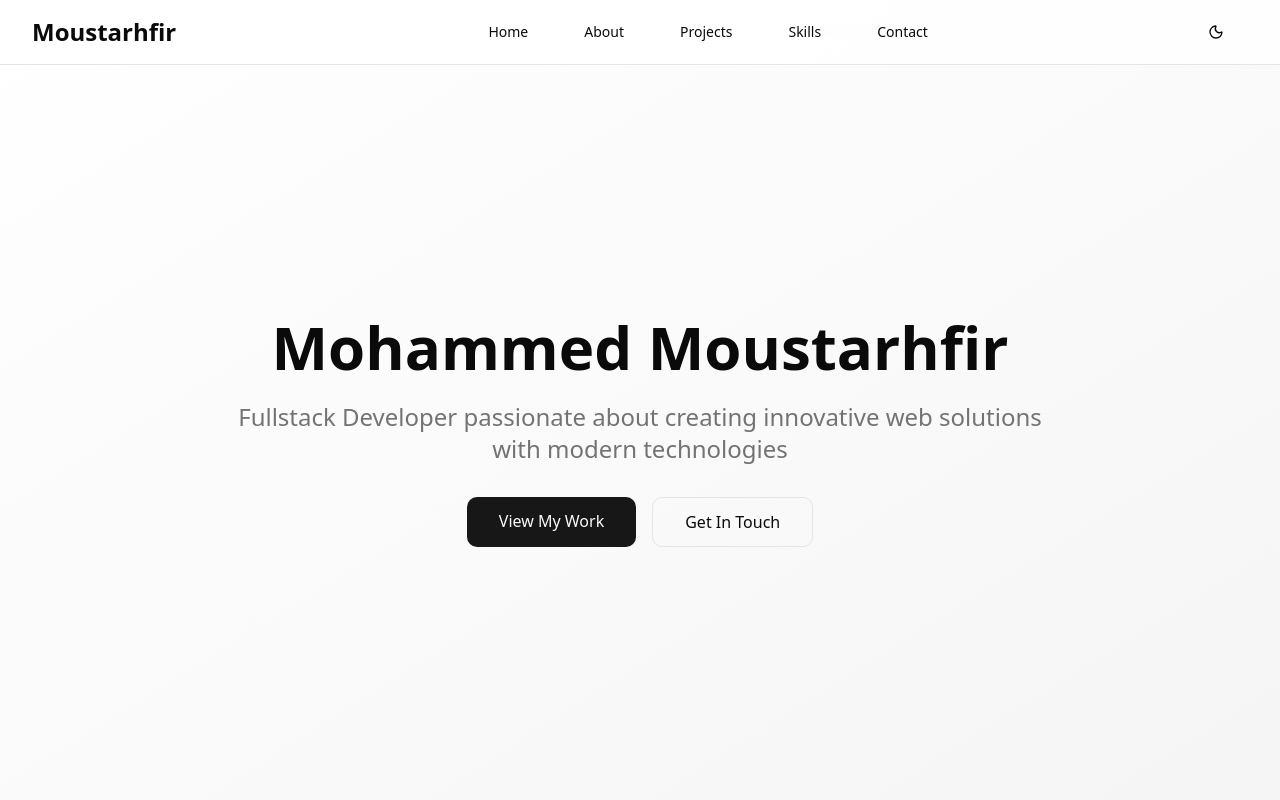
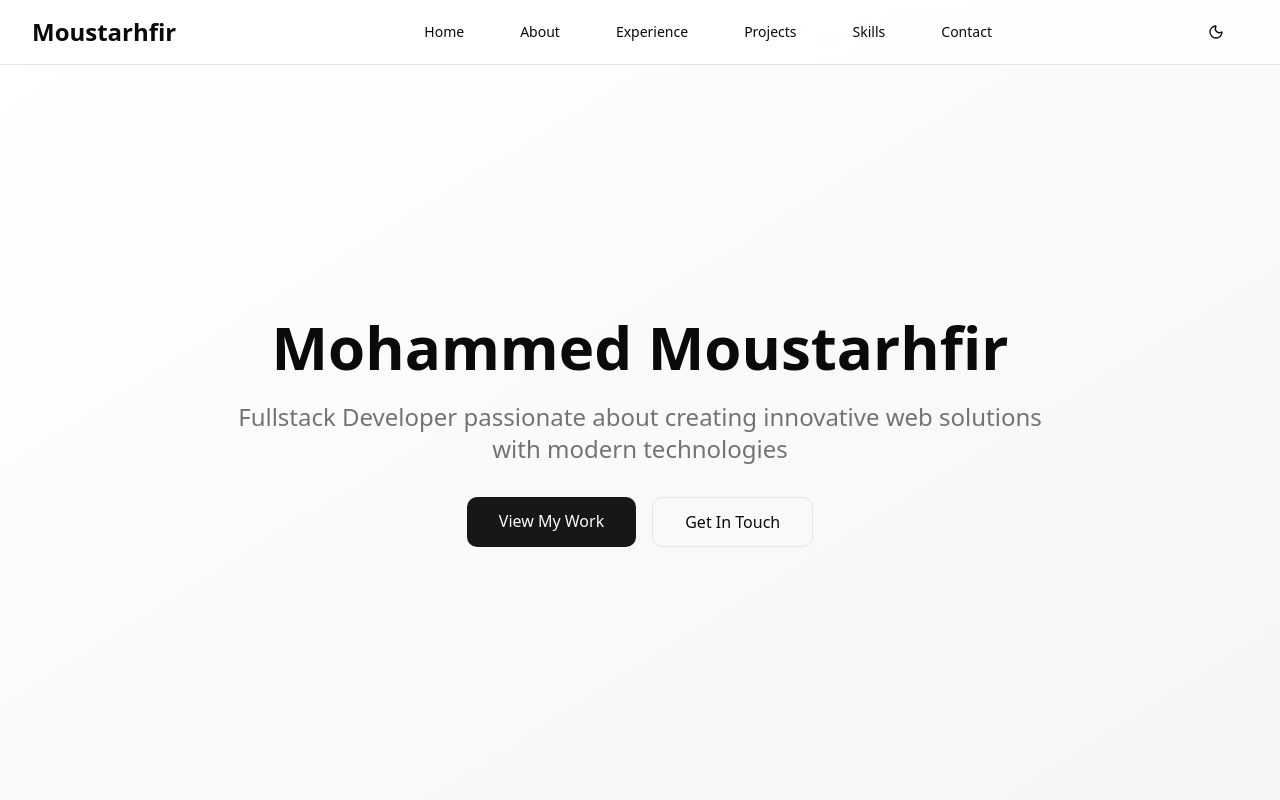
Before and after one commit to Mousta-Med/moustarhfir, a Next.js app: page / in a window 1280 px wide. Shown: the top 800 px of the page. Built offline with nearby package versions, Linux system fonts and the light colour scheme.

Commit message:
feat(navbar): add experience link to navigation items

```diff
--- a/src/components/navbar.tsx
+++ b/src/components/navbar.tsx
@@ -18,6 +18,7 @@ const Navbar = () => {
   const navItems = [
     { name: "Home", href: "#home" },
     { name: "About", href: "#about" },
+    { name: "Experience", href: "#experience" },
     { name: "Projects", href: "#projects" },
     { name: "Skills", href: "#skills" },
     { name: "Contact", href: "#contact" },
```
